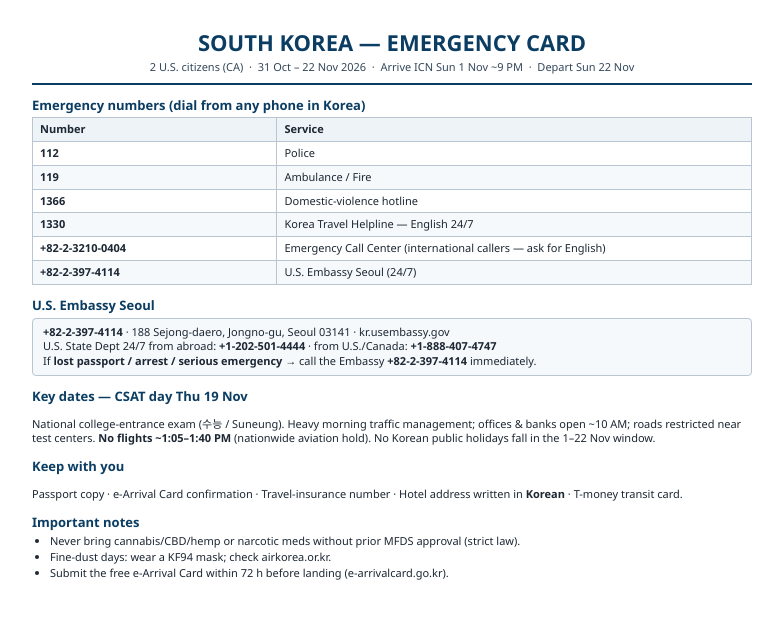
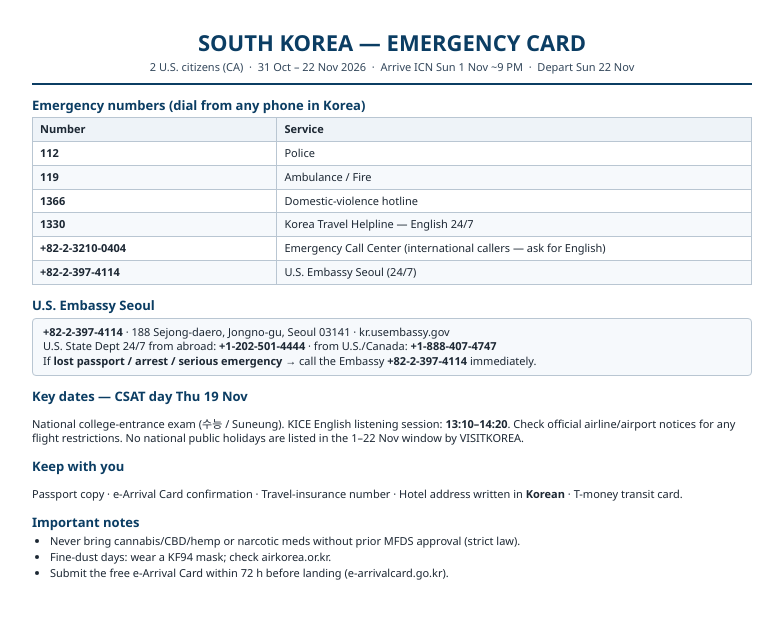
Before and after one commit to buffedlizard55-lab/Korea-emergency, a plain HTML site: page print/emergency-card.html in a window 1280 px wide. Shown: the whole page, without its empty margins (248-1031 px from the left). Drawn offline with Linux system fonts and the light colour scheme.

Commit message:
complete official-source hallucination audit
Co-authored-by: arena-agent <297053741+arena-agent@users.noreply.github.com>

```diff
--- a/print/emergency-card.html
+++ b/print/emergency-card.html
@@ -57,7 +57,7 @@
   </div>
 
   <h2>Key dates — CSAT day Thu 19 Nov</h2>
-  <p>National college-entrance exam (<span lang="ko">수능</span> / Suneung). Heavy morning traffic management; offices &amp; banks open ~10 AM; roads restricted near test centers. <b>No flights ~1:05–1:40 PM</b> (nationwide aviation hold). No Korean public holidays fall in the 1–22 Nov window.</p>
+  <p>National college-entrance exam (<span lang="ko">수능</span> / Suneung). KICE English listening session: <b>13:10–14:20</b>. Check official airline/airport notices for any flight restrictions. No national public holidays are listed in the 1–22 Nov window by VISITKOREA.</p>
 
   <h2>Keep with you</h2>
   <p>Passport copy · e-Arrival Card confirmation · Travel-insurance number · Hotel address written in <b>Korean</b> · T-money transit card.</p>
```
Also changed, not shown: 4 other files.
